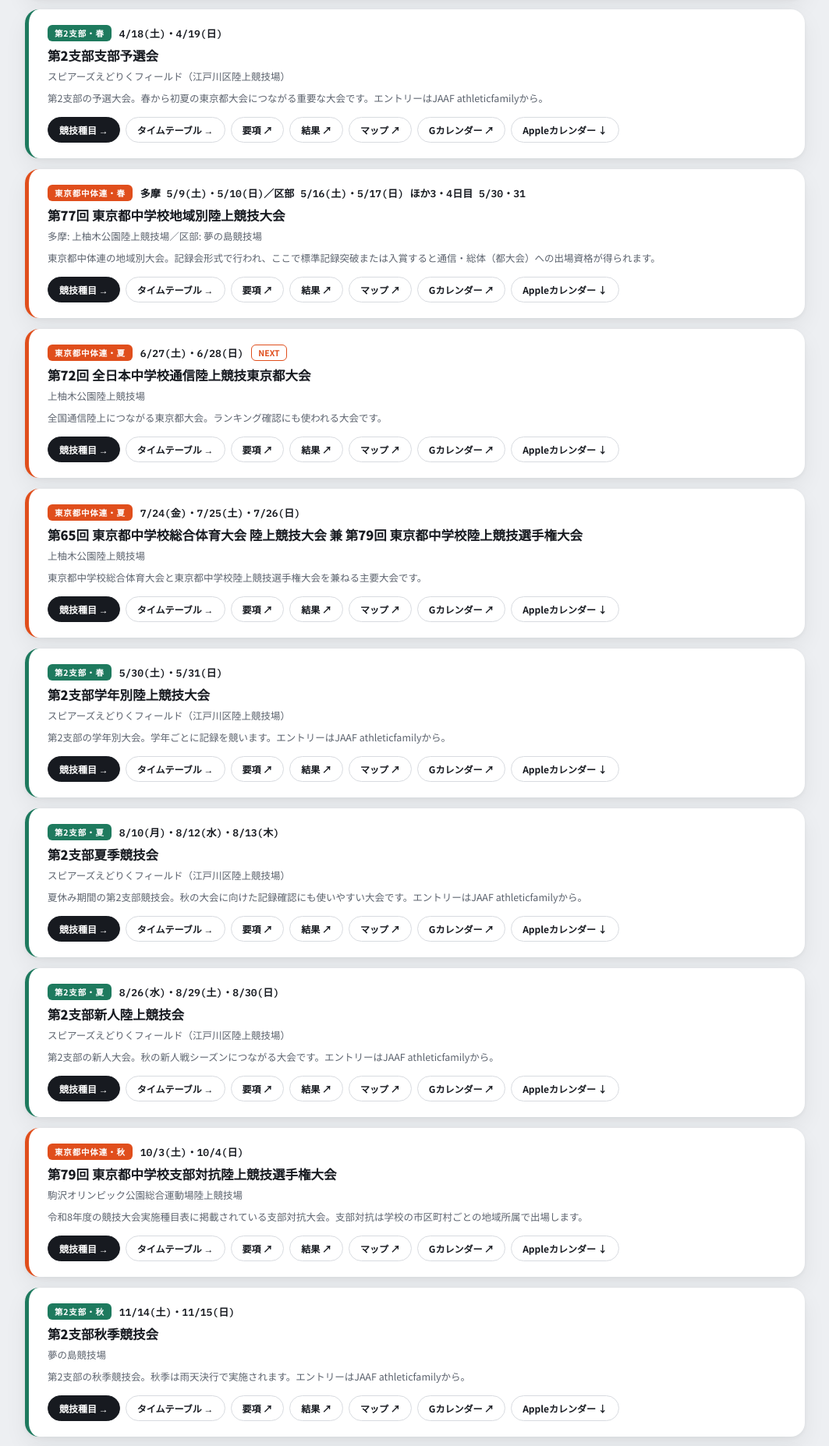
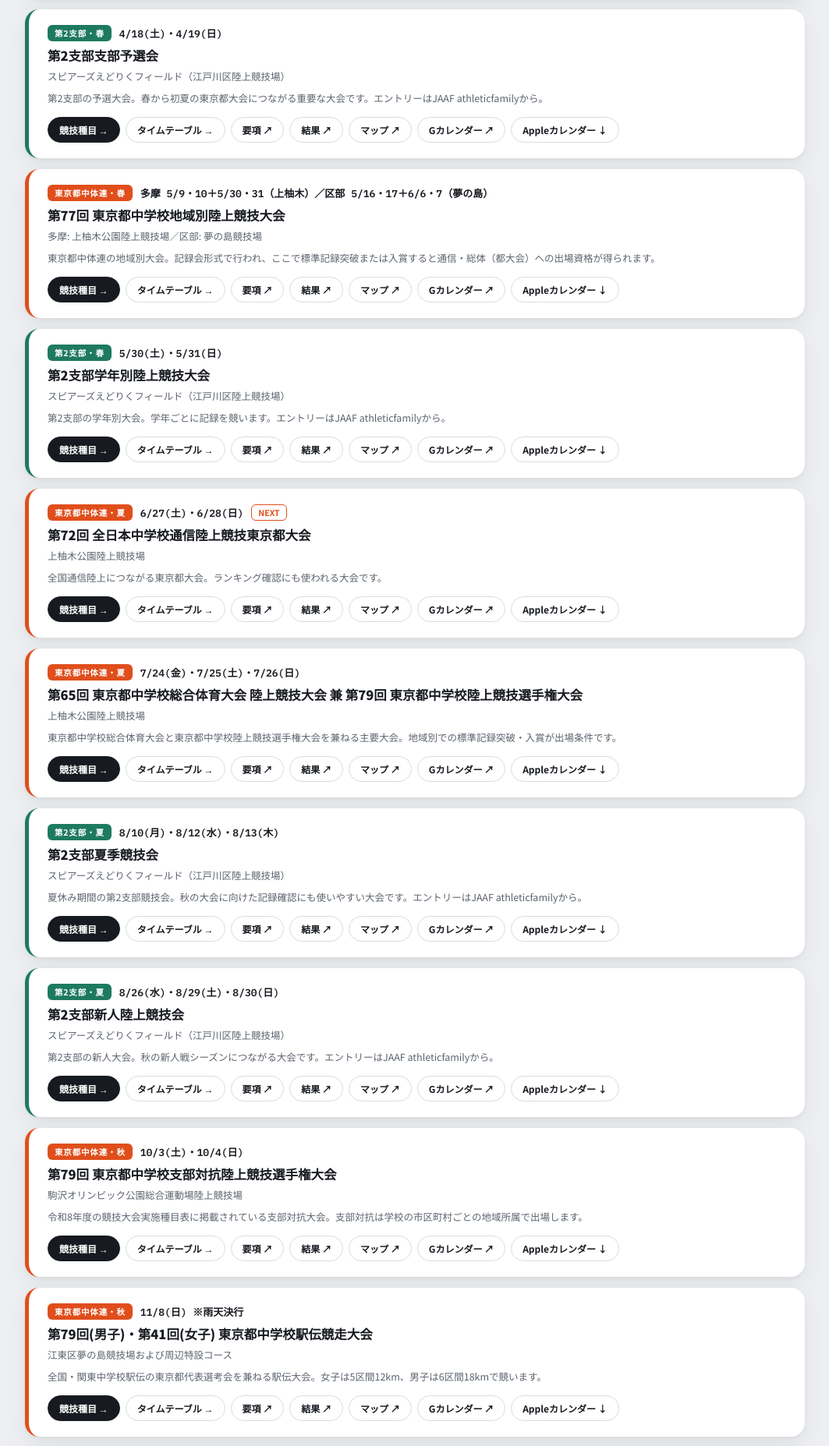
Before and after one commit to kantavery/junior-track-field, a Next.js app: page / in a window 1280 px wide. Shown: the part 885-2740 px from the top of the page at 78% size, without its empty margins (108-1171 px from the left). Built offline with nearby package versions, Linux system fonts and the light colour scheme.

Commit message:
Update page.tsx

```diff
--- a/app/page.tsx
+++ b/app/page.tsx
@@ -42,10 +42,10 @@ const MEETS = [
   {
     id: "tokyo-regional", cat: "東京都中体連", season: "春",
     title: "第77回 東京都中学校地域別陸上競技大会",
-    dates: "多摩 5/9(土)・5/10(日)／区部 5/16(土)・5/17(日) ほか3・4日目 5/30・31", start: "20260509", end: "20260601",
+    dates: "多摩 5/9・10＋5/30・31（上柚木）／区部 5/16・17＋6/6・7（夢の島）", start: "20260509", end: "20260608",
     venue: "多摩: 上柚木公園陸上競技場／区部: 夢の島競技場",
     desc: "東京都中体連の地域別大会。記録会形式で行われ、ここで標準記録突破または入賞すると通信・総体（都大会）への出場資格が得られます。",
-    youkou: "https://www.tokyoctr.com/youkou/chiiki.pdf",
+    youkou: "https://www.tokyoctr.com/youkou/chiiki2.pdf",
     results: "https://gold.jaic.org/tokyo/cyuugaku/index.htm",
   },
   {
@@ -54,7 +54,7 @@ const MEETS = [
     dates: "6/27(土)・6/28(日)", start: "20260627", end: "20260629",
     venue: "上柚木公園陸上競技場",
     desc: "全国通信陸上につながる東京都大会。ランキング確認にも使われる大会です。",
-    youkou: "https://www.tokyoctr.com/youkou/tuushin.pdf",
+    youkou: "https://www.tokyoctr.com/youkou/tuushin3.pdf",
     results: "https://gold.jaic.org/tokyo/cyuugaku/index.htm",
   },
   {
@@ -62,8 +62,8 @@ const MEETS = [
     title: "第65回 東京都中学校総合体育大会 陸上競技大会 兼 第79回 東京都中学校陸上競技選手権大会",
     dates: "7/24(金)・7/25(土)・7/26(日)", start: "20260724", end: "20260727",
     venue: "上柚木公園陸上競技場",
-    desc: "東京都中学校総合体育大会と東京都中学校陸上競技選手権大会を兼ねる主要大会です。",
-    youkou: "https://www.tokyoctr.com/youkou/soutai.pdf",
+    desc: "東京都中学校総合体育大会と東京都中学校陸上競技選手権大会を兼ねる主要大会。地域別での標準記録突破・入賞が出場条件です。",
+    youkou: "https://www.tokyoctr.com/youkou/sou3.pdf",
     results: "https://gold.jaic.org/tokyo/cyuugaku/index.htm",
   },
   {
@@ -100,6 +100,24 @@ const MEETS = [
     venue: "駒沢オリンピック公園総合運動場陸上競技場",
     desc: "令和8年度の競技大会実施種目表に掲載されている支部対抗大会。支部対抗は学校の市区町村ごとの地域所属で出場します。",
     youkou: "https://www.tokyoctr.com/youkou/shibu.pdf",
+    results: "https://gold.jaic.org/tokyo/cyuugaku/index.htm",
+  },
+  {
+    id: "tokyo-ekiden", cat: "東京都中体連", season: "秋",
+    title: "第79回(男子)・第41回(女子) 東京都中学校駅伝競走大会",
+    dates: "11/8(日) ※雨天決行", start: "20261108", end: "20261109",
+    venue: "江東区夢の島競技場および周辺特設コース",
+    desc: "全国・関東中学校駅伝の東京都代表選考会を兼ねる駅伝大会。女子は5区間12km、男子は6区間18kmで競います。",
+    youkou: "https://www.tokyoctr.com/youkou/ekiden.pdf",
+    results: "https://gold.jaic.org/tokyo/cyuugaku/index.htm",
+  },
+  {
+    id: "tokyo-road", cat: "東京都中体連", season: "冬",
+    title: "第65回 東京都中学校ロードレース大会",
+    dates: "2027/1/24(日) ※荒天順延", start: "20270124", end: "20270125",
+    venue: "区部: 夢の島競技場周辺特設コース／多摩: 未定",
+    desc: "学年別の距離でロードを走る大会。女子は1km・2km、男子は2km・3kmの種目があります。",
+    youkou: "https://www.tokyoctr.com/youkou/road.pdf",
     results: "https://gold.jaic.org/tokyo/cyuugaku/index.htm",
   },
   {
@@ -148,7 +166,7 @@ const catColor = (cat: string) => (cat === "第2支部" ? C.branch : C.tartan);
 /* ---------- 共通ナビ ---------- */
 const SiteNav = ({ active }: Any) => (
   <nav style={{ display: "flex", gap: 8, marginBottom: 24, flexWrap: "wrap" }}>
-    {[["/", "SCHEDULE", "大会日程"], ["/records", "RECORDS", "記録データベース"]].map(([href, en, ja]) => {
+    {[["/", "SCHEDULE", "大会日程"], ["/records", "RECORDS", "女子100m記録"]].map(([href, en, ja]) => {
       const on = active === en;
       return (
         <a key={en} href={href} style={{
@@ -331,7 +349,7 @@ export default function SchedulePage() {
 
         <SectionTitle en="ALL EVENTS" ja="大会一覧（日程順）" />
         <div style={{ display: "flex", flexDirection: "column", gap: 14 }}>
-          {MEETS.map((m, i) => (
+          {[...MEETS].sort((a, b) => +toDate(a.start) - +toDate(b.start)).map((m, i) => (
             <div key={m.id} className="rise" style={{ animationDelay: `${0.04 * i}s` }}>
               <MeetCard m={m} isNext={next && m.id === next.id} />
             </div>
```
